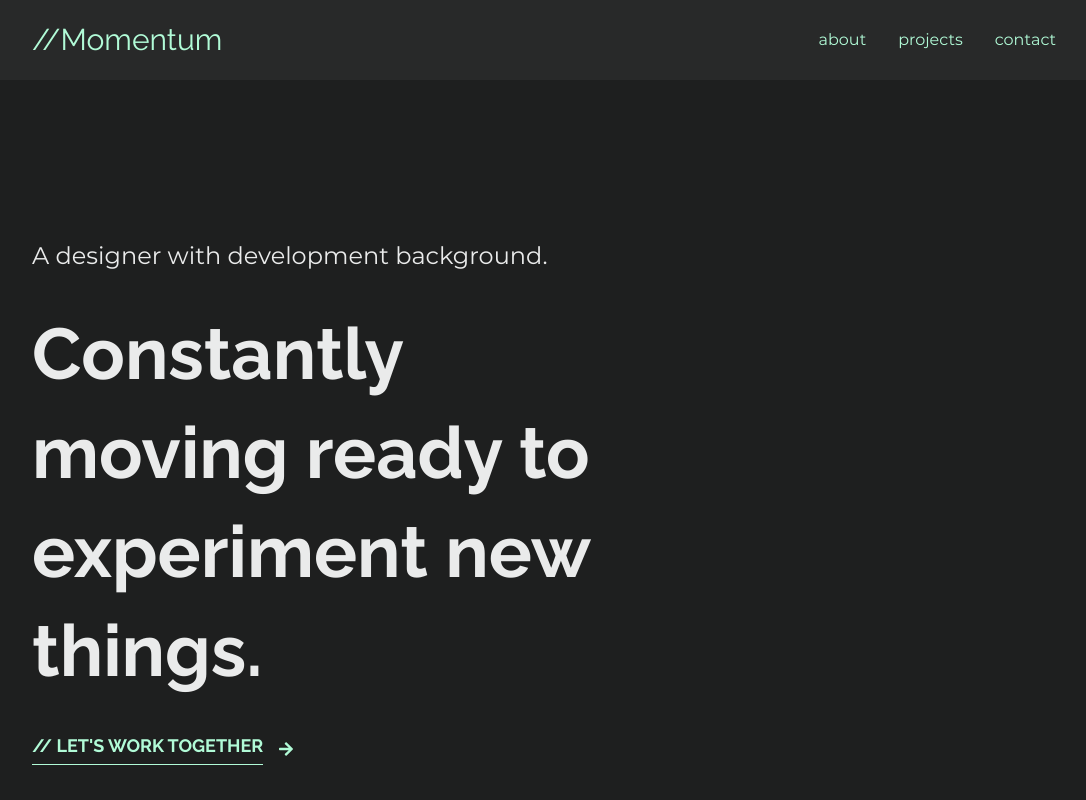
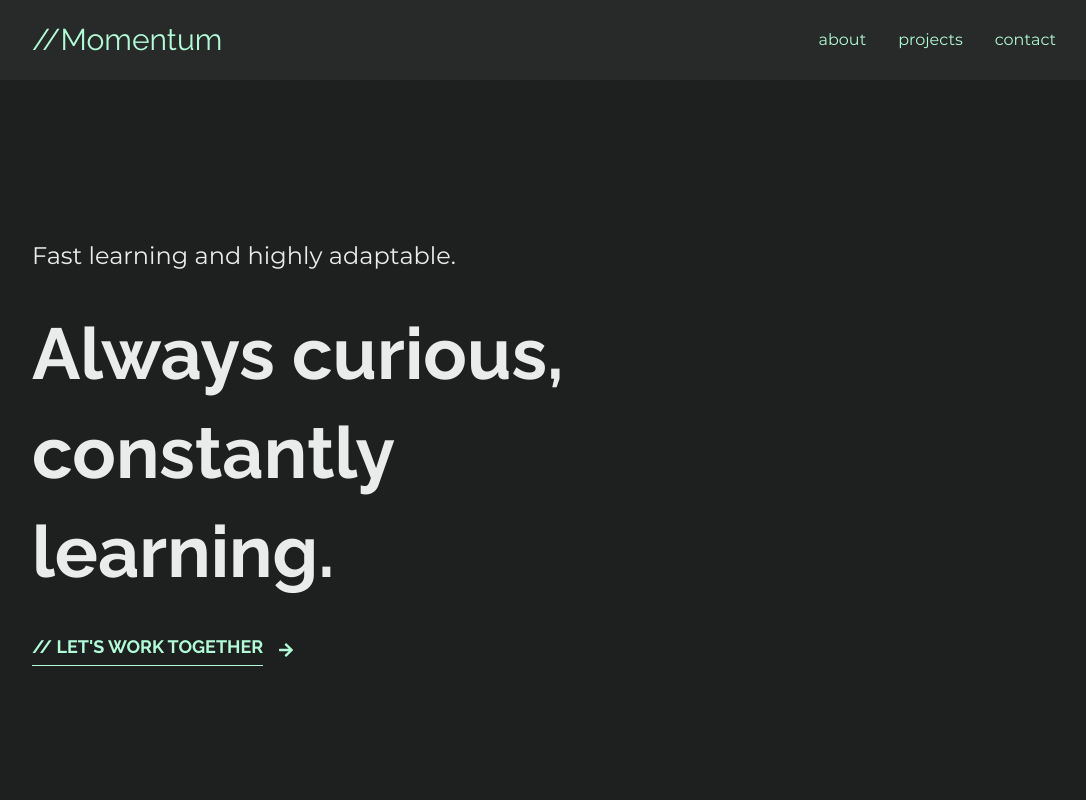
Before and after one commit to yogaajie2/porto, a Nuxt app: page /about in a window 1280 px wide. Shown: the top 800 px of the page, without its empty margins (96-1182 px from the left). Built offline with nearby package versions, Linux system fonts and the light colour scheme.

Commit message:
content(About, Index): Update page title/subtitle content

```diff
--- a/pages/about.vue
+++ b/pages/about.vue
@@ -1,8 +1,8 @@
 <template>
   <main>
     <PageHeader
-      pageSubtitle="A designer with development background."
-      pageTitle="Constantly moving ready to experiment new things."
+      pageSubtitle="Fast learning and highly adaptable."
+      pageTitle="Always curious, constantly learning."
     />
 
     <section class="container mx-auto px-8 py-12 md:px-16 lg:px-24 xl:px-32">
--- a/pages/index.vue
+++ b/pages/index.vue
@@ -1,7 +1,7 @@
 <template>
   <main>
     <PageHeader
-      pageSubtitle="Hello, I am Goy. Welcome to My Portfolio."
+      pageSubtitle="Hello, I am Yoga Prasetya. Welcome to My Portfolio."
       pageTitle="I design thoughtful UIs & build them into functional apps."
     />
 
```
